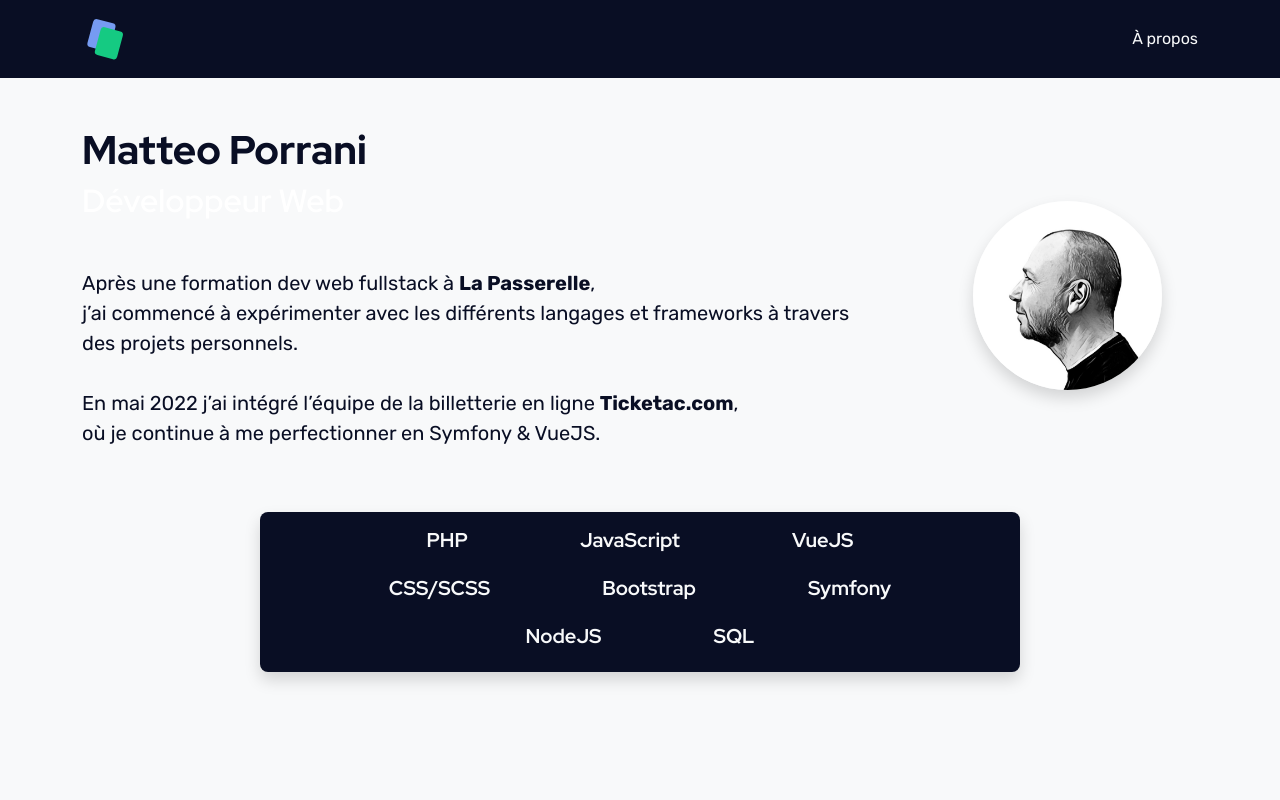
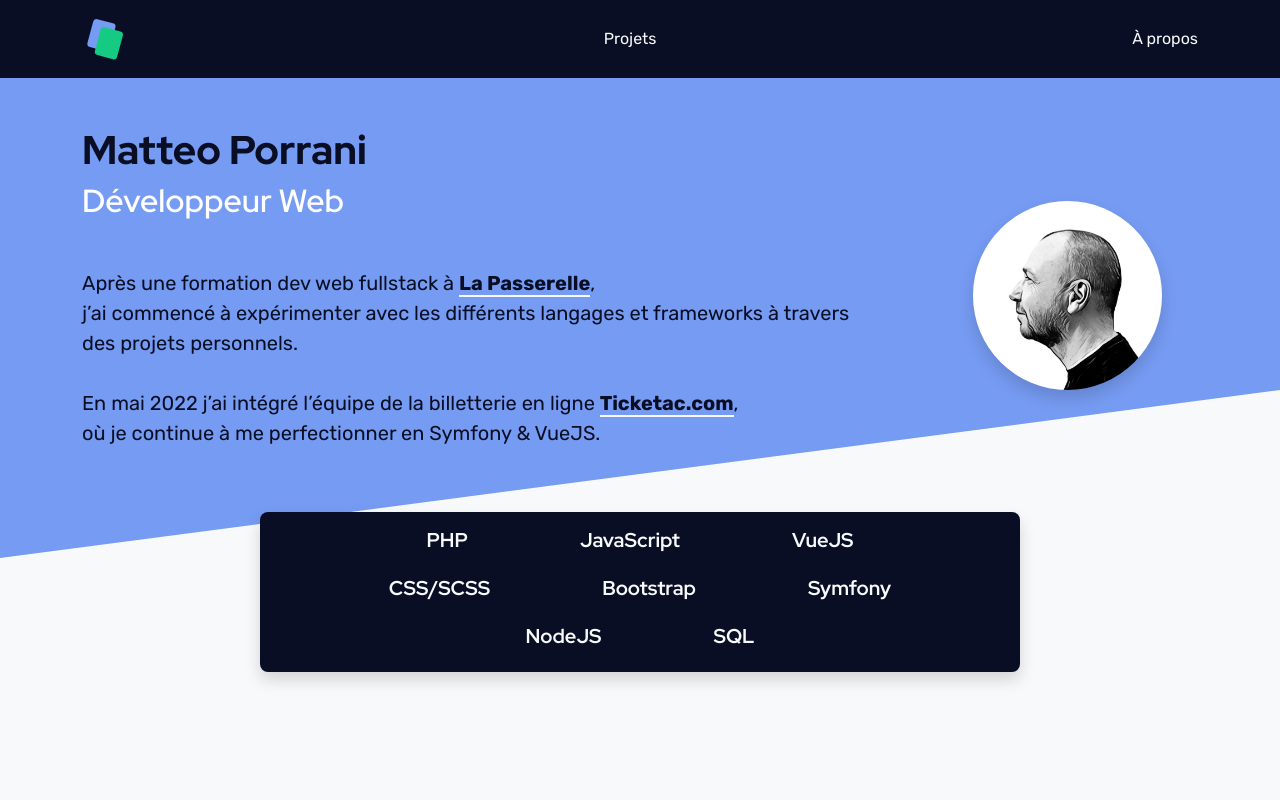
Before and after one commit to Matteo-Porrani/sample-portfolio, a Vue app: page /#/ in a window 1280 px wide. Shown: the top 800 px of the page. Built offline with nearby package versions, Linux system fonts and the light colour scheme; a web font is replaced by a local one.

Commit message:
Ajout du scrollBehavior & fix du container manquant

```diff
--- a/src/components/layout/TheHeader.vue
+++ b/src/components/layout/TheHeader.vue
@@ -1,26 +1,29 @@
 <template>
   <header class="position-relative bg-dark py-3"
           :class="{
-            'header-home': route.fullPath === '/',
-            'header-about': route.fullPath === '/about',
-            'header-project': route.fullPath.includes('/project'),
+            'header-home': route.path === '/',
+            'header-about': route.path === '/about',
+            'header-project': route.path.includes('/project'),
           }"
   >
     <div class="container">
+
       <nav class="d-flex align-items-center justify-content-between gap-5">
         <router-link to="/">
           <img height="46" src="../../assets/fake-logo.svg" alt="home-logo">
         </router-link>
+        <router-link class="link-light text-decoration-none" to="/#showcase">Projets</router-link>
         <router-link class="link-light text-decoration-none" to="/about">À propos</router-link>
       </nav>
+
     </div>
   </header>
 </template>
 
 <script setup>
+
 import { useRoute } from 'vue-router';
 const route = useRoute();
-
 
 // import { watch } from 'vue';
 
@@ -33,12 +36,6 @@
 
 <style lang="scss" scoped>
 @import '../../assets/variables.scss';
-
-header {
-  //clip-path: polygon(0 0, 100% 0, 100% 50%, 0% 100%);
-  //background: $soft;
-  //background: linear-gradient(20deg, $soft 65%, #769BF2 92%);
-}
 
 header {
 
@@ -71,5 +68,4 @@
 
 }
 
-
 </style>
--- a/src/router/index.js
+++ b/src/router/index.js
@@ -1,4 +1,4 @@
-import {createRouter, createWebHistory} from 'vue-router';
+import {createRouter, createWebHashHistory} from 'vue-router';
 import PageHome from '../views/PageHome.vue';
 
 // import projects from "@/projects";
@@ -9,29 +9,6 @@
         name: 'home',
         component: PageHome
     },
-    // {
-        // path: '/project/:id',
-        // name: 'project',
-        // component: () => import(/* webpackChunkName: "project" */ '../views/PageProject.vue'),
-        // 1. 'props' key can simply be a boolean...
-        // props: true,
-
-        // 2. ...or use a function that gets the route as argument
-        // props: route => ({id: parseInt(route.params.id), newsletterPopup: true}),
-
-        // using a route gard
-        // beforeRouteEnter(to) {
-        //     const exists = projects.find(p => p.id === parseInt(to.params.id))
-        //     if (!exists) return {
-        //         name: 'NotFound',
-        //         // allows keeping the URL while rendering a different page
-        //         params: { pathMatch: to.path.split('/').slice(1) },
-        //         query: to.query,
-        //         hash: to.hash,
-        //     }
-        // }
-
-    // },
     {
         path: '/project/:id',
         name: 'project',
@@ -51,12 +28,43 @@
     //     path: '/:pathMatch(.*)*',
     //     name: 'NotFound',
     //     component: () => import('../views/PageNotFound.vue'),
+    // },
+
+    // {
+    // path: '/project/:id',
+    // name: 'project',
+    // component: () => import(/* webpackChunkName: "project" */ '../views/PageProject.vue'),
+    // 1. 'props' key can simply be a boolean...
+    // props: true,
+
+    // 2. ...or use a function that gets the route as argument
+    // props: route => ({id: parseInt(route.params.id), newsletterPopup: true}),
+
+    // using a route gard
+    // beforeRouteEnter(to) {
+    //     const exists = projects.find(p => p.id === parseInt(to.params.id))
+    //     if (!exists) return {
+    //         name: 'NotFound',
+    //         // allows keeping the URL while rendering a different page
+    //         params: { pathMatch: to.path.split('/').slice(1) },
+    //         query: to.query,
+    //         hash: to.hash,
+    //     }
     // }
+
+    // },
+
 ]
 
 const router = createRouter({
-    history: createWebHistory(process.env.BASE_URL),
-    routes
+    history: createWebHashHistory(process.env.BASE_URL),
+    routes,
+    scrollBehavior(to) {
+        return {
+            el: to.hash,
+            behavior: 'smooth',
+        }
+    }
 })
 
 export default router
--- a/src/views/PageAbout.vue
+++ b/src/views/PageAbout.vue
@@ -13,6 +13,9 @@
 
     <!-- ### CONTENT ### --><!---->
     <SectionContent>
+
+      <section>
+        <div class="container">
 
           <MasterCard>
 
@@ -43,6 +46,11 @@
             <button class="btn btn-accent text-white d-block mx-auto mt-5">Télécharger mon CV</button>
           </MasterCard>
 
+        </div>
+      </section>
+
+
+
     </SectionContent>
 
   </div>
--- a/src/views/PageHome.vue
+++ b/src/views/PageHome.vue
@@ -3,12 +3,6 @@
 
     <!-- ### INTRO ### -->
     <SectionIntro>
-
-      <!--      <div class="row">-->
-      <!--        <div class="col">-->
-      <!--          <h1 class="text-center p-1 my-5">Home</h1>-->
-      <!--        </div>-->
-      <!--      </div>-->
 
       <div class="row flex-column flex-md-row align-items-center py-5">
 
@@ -17,17 +11,19 @@
           <h2 class="text-white fw-semibold">Développeur Web</h2>
           <p class="fs-5 mt-5 pe-md-5">
             Après une formation dev web fullstack à <b>La Passerelle</b>,
-            <br>j’ai commencé  à expérimenter avec les différents langages et frameworks à travers des projets personnels.
+            <br>j’ai commencé à expérimenter avec les différents langages et frameworks à travers des projets
+            personnels.
             <br>
             <br>
             En mai 2022 j’ai intégré l’équipe de la billetterie en ligne <b>Ticketac.com</b>,
             <br>où je continue à me perfectionner en Symfony & VueJS.</p>
         </div>
 
-
-        <div class="col-8 col-md-3 order-0 order-md-1 d-flex justify-content-center align-items-center px-5 mb-3 mb-md-0">
+        <div
+          class="col-8 col-md-3 order-0 order-md-1 d-flex justify-content-center align-items-center px-5 mb-3 mb-md-0">
           <HeroAvatar/>
         </div>
+
       </div>
 
 
@@ -39,7 +35,6 @@
 
 
       <TheSkills/>
-
 
       <section id="showcase" class="showcase py-5 mt-5">
         <div class="container">
@@ -56,6 +51,8 @@
 
           <div class="row">
             <div class="col d-flex flex-wrap justify-content-center align-items-start">
+
+              <!-- ### PROJECT CARDS ### -->
               <ProjectCard v-for="p in projects" :key="p.id" :icon="p.icon">
 
                 <template v-slot:project-card-title>{{ p.title }}</template>
@@ -70,17 +67,18 @@
                   </router-link>
 
                 </template>
+
               </ProjectCard>
+
             </div>
           </div>
+
         </div>
       </section>
 
 
-
-
       <!-- CONTACT -->
-      <section class="my-5">
+      <section id="contact" class="my-5">
         <div class="container">
 
           <div class="row my-5">
@@ -106,11 +104,11 @@
 import TheSkills from "@/components/TheSkills";
 
 
-
 </script>
 
 <style lang="scss" scoped>
 @import '../assets/variables.scss';
+
 b {
   border-bottom: 2px solid $light;
 }
@@ -120,17 +118,14 @@
   background: linear-gradient(0deg, $soft 65%, $light 92%);
 }
 
-a {
-
-  .fas {
+a .fas {
   transform: translateX(-4px);
 }
 
-  &:hover .fas {
+a:hover .fas {
   transition: all .3s ease-out;
   transform: translateX(4px);
   //margin-left: 12px !important;
 }
-}
 
 </style>
--- a/src/views/PageProj.vue
+++ b/src/views/PageProj.vue
@@ -31,19 +31,16 @@
     <SectionContent>
 
       <section class="my-5">
-        <div class="content">
+        <div class="container">
           <div class="row">
             <div class="col text-center">
 
-<!--              <img class="img-preview w-50" src="../assets/images/preview-tour.png" alt="">-->
               <img class="img-preview" :src="require('@/assets/images/' + project.preview)" alt="">
 
             </div>
           </div>
         </div>
       </section>
-
-
 
       <section class="my-5">
         <div class="container">
```
Lines whose indentation alone changed are shown as unchanged.
